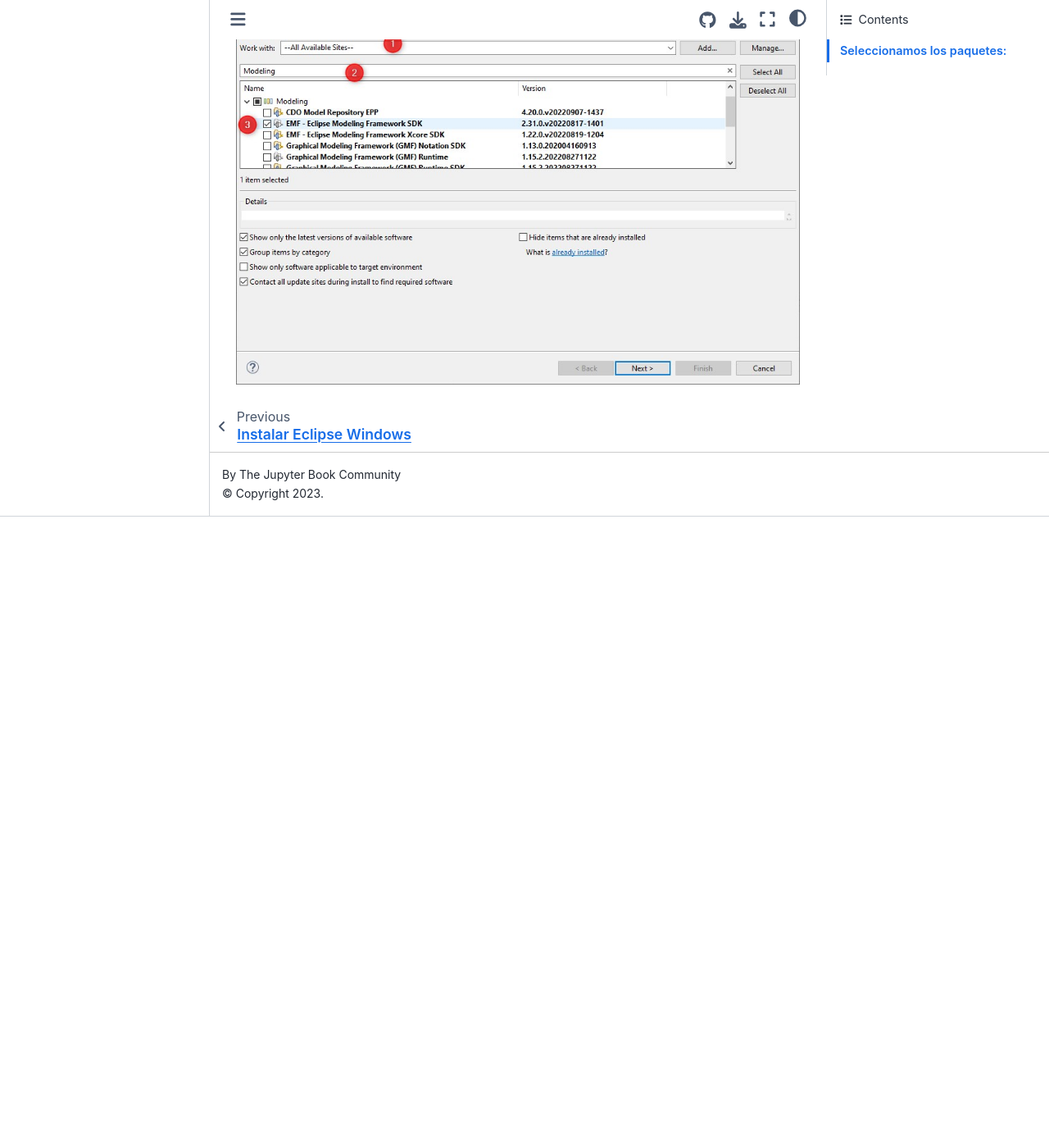
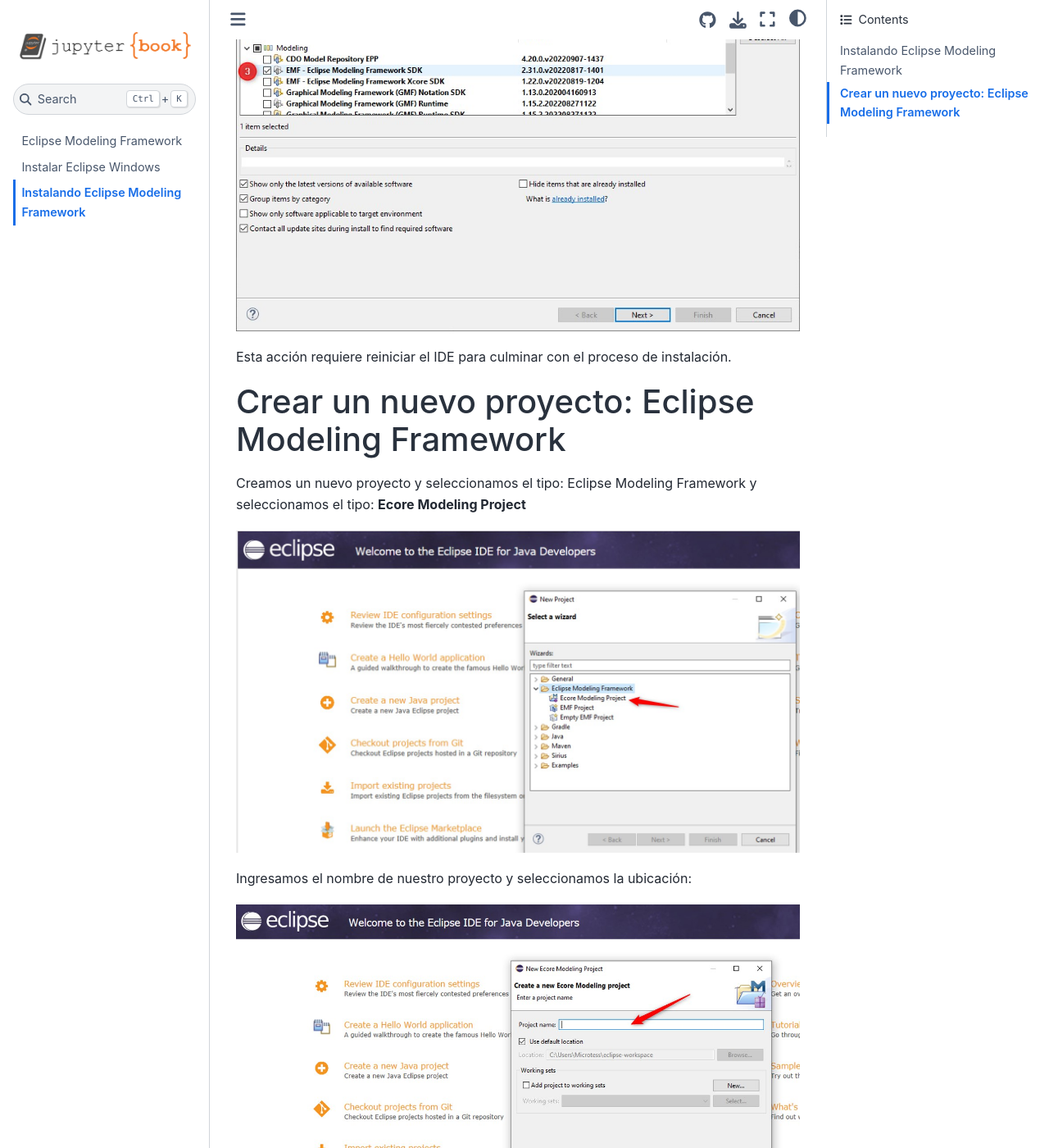
Before and after one commit to edisao/emf, a Jupyter Book: the page built from emf.md, in a window 1280 px wide and 1400 px high, scrolled down 1036 px. Shown: the whole window at 82% size. Built offline with Jupyter Book 1.0.4 settings and Sphinx 7.4.7 and the Sphinx Book theme 1.1.4, drawn with Linux system fonts in a browser that asks for light colours; before the commit the page ends 1666 px from its top, so only the background shows below that; some of the changed text lies outside the part shown.

Commit message:
Eclipse Modeling Framework

```diff
--- a/emf.md
+++ b/emf.md
@@ -6,13 +6,31 @@
 
 ![alt text](https://github.com/edisao/emf/blob/main/images/emf1.jpg?raw=true)
 
-Seleccionamos dentro del campo de selección Work with: -- All Available Sites --
+- Seleccionamos dentro del campo de selección Work with: -- All Available Sites --
 
-Ingresamos el critero de selección: Modeling para filtrar de mejor manera el contenido
+- Ingresamos el critero de selección: Modeling para filtrar de mejor manera el contenido
 
-##### Seleccionamos los paquetes:
+- **Seleccionamos los paquetes**:
 
 1. Ecore Diagram Editor (SDK)
 2. EMF - Eclipse Modeling Framework SDK
 
 ![alt text](https://github.com/edisao/emf/blob/main/images/emf2.jpg?raw=true)
+
+Esta acción requiere reiniciar el IDE para culminar con el proceso de instalación.
+
+# Crear un nuevo proyecto: Eclipse Modeling Framework
+
+Creamos un nuevo proyecto y seleccionamos el tipo: Eclipse Modeling Framework y seleccionamos el tipo: **Ecore Modeling Project**
+
+![alt text](https://github.com/edisao/emf/blob/main/images/emf3.jpg?raw=true)
+
+Ingresamos el nombre de nuestro proyecto y seleccionamos la ubicación:
+
+![alt text](https://github.com/edisao/emf/blob/main/images/emf4.jpg?raw=true)
+
+Seleccionamos el template del proyecto:
+![alt text](https://github.com/edisao/emf/blob/main/images/emf5.jpg?raw=true)
+
+Y estamos listos para generar nuestro modelo, el entorno de trabajo es el siguiente:
+![alt text](https://github.com/edisao/emf/blob/main/images/emf6.jpg?raw=true)
```
Also changed, not shown: images/emf3.jpg (added), images/emf4.jpg (added), images/emf5.jpg (added), images/emf6.jpg (added).
